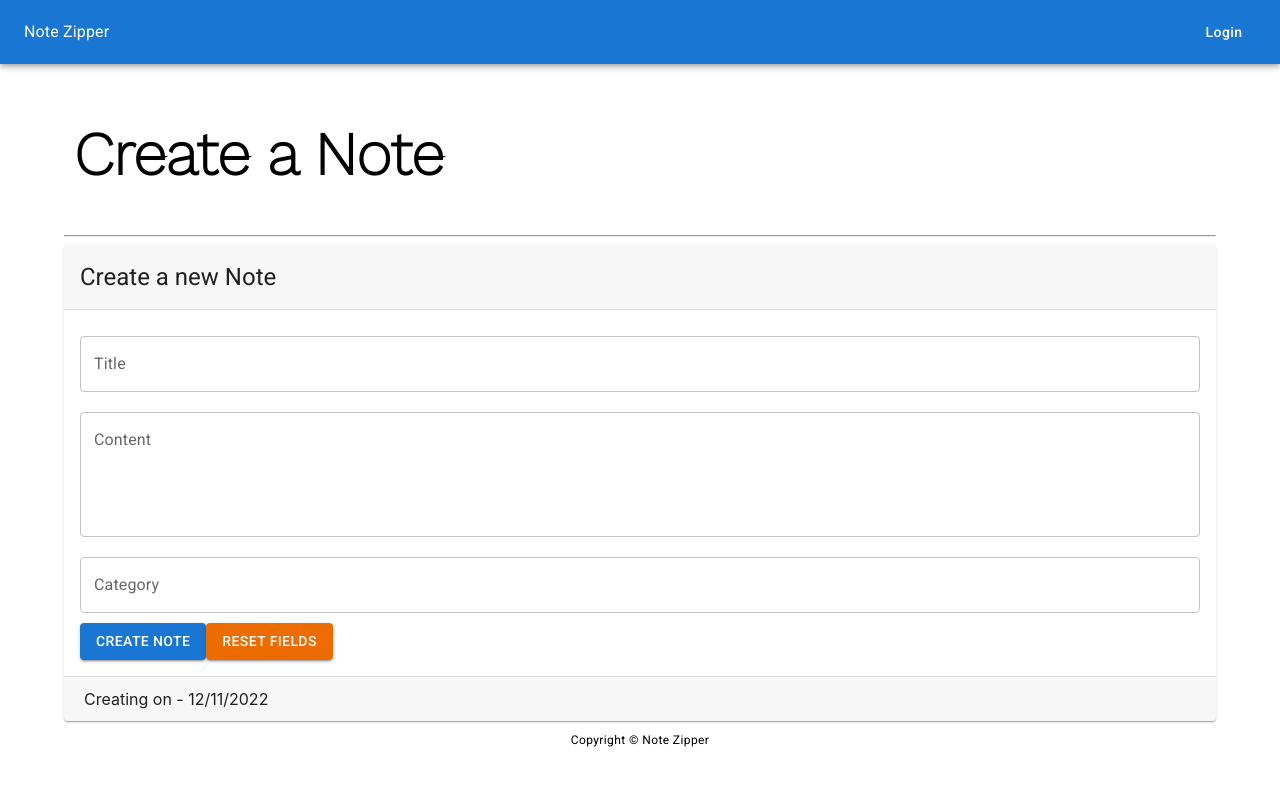
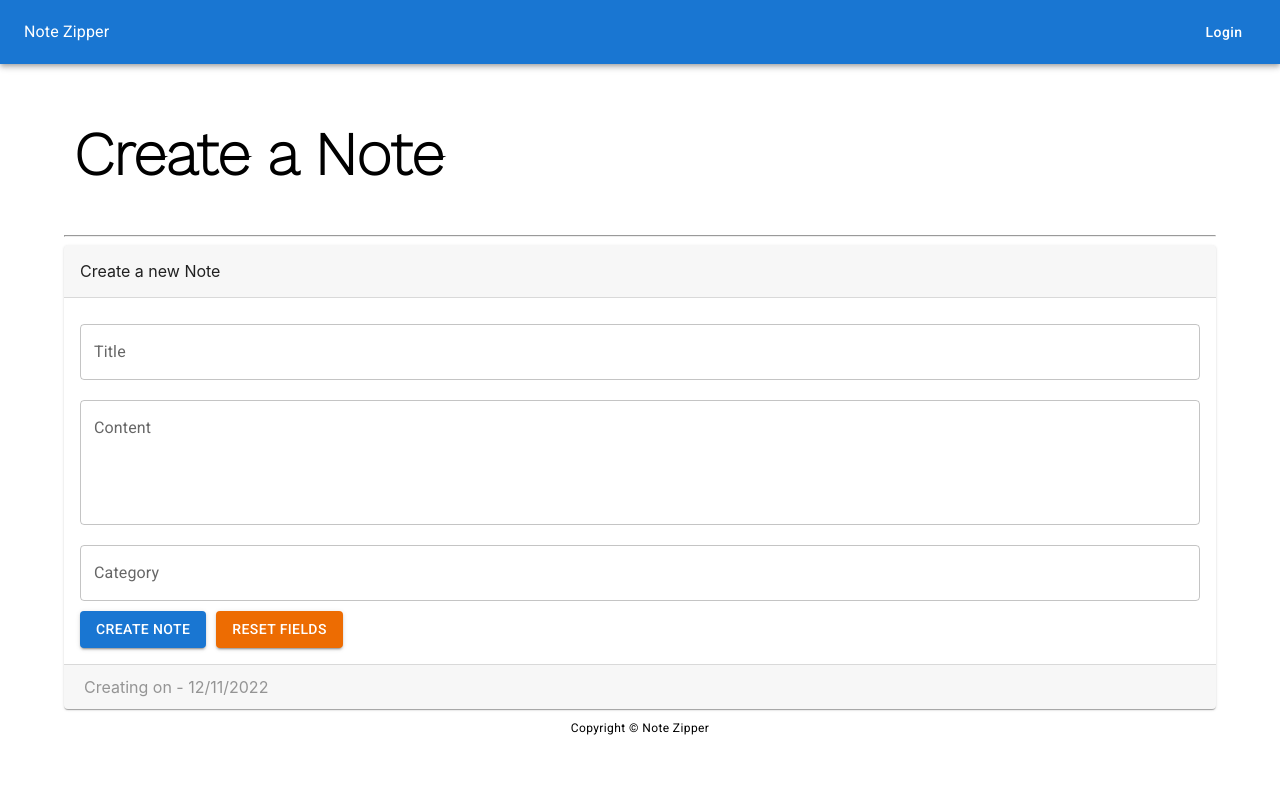
Before and after one commit to Ever-It-Lazy/Material-UI-rebuild, a React (Vite) app in the folder frontend/: page /createnote in a window 1280 px wide. Shown: the top 786 px of the page. Built offline with nearby package versions, Linux system fonts and the light colour scheme.

Commit message:
styled <Card> headers & footers

```diff
--- a/frontend/src/App.jsx
+++ b/frontend/src/App.jsx
@@ -14,7 +14,7 @@ import CreateNote from './screens/CreateNote/CreateNote';
 import SingleNote from './screens/SingleNote/SingleNote';
 import { useState } from 'react';
 import ProfileScreen from './screens/ProfileScreen/ProfileScreen';
-import { createTheme, ThemeProvider } from '@mui/material'
+import { createTheme, ThemeProvider } from '@mui/material';
 
 const theme = createTheme({
 	components: {
@@ -35,6 +35,14 @@ const theme = createTheme({
 					marginTop: '10px',
 					marginBottom: '10px'
 				}
+			}
+		},
+		MuiCardHeader: {
+			defaultProps: {
+				titleTypographyProps: {
+					variant: 'p'
+				},
+				margin: 0
 			}
 		}
 	}
--- a/frontend/src/components/MainScreen.css
+++ b/frontend/src/components/MainScreen.css
@@ -24,6 +24,7 @@
 }
 .MuiCard-root footer {
 	border-top: 1px solid rgba(0, 0, 0, 0.12);
+	color: rgba(0, 0, 0, 0.4)
 }
 
 @media only screen and (max-width: 600px) {
--- a/frontend/src/screens/CreateNote/CreateNote.jsx
+++ b/frontend/src/screens/CreateNote/CreateNote.jsx
@@ -42,7 +42,7 @@ const CreateNote = () => {
 	return (
 		<MainScreen title="Create a Note">
 			<Card>
-				<CardHeader title="Create a new Note"></CardHeader>
+				<CardHeader title="Create a new Note" />
 				<CardContent>
 					<Box component="form" onSubmit={submitHandler}>
 						{error && <ErrorMessage severity="error">{error}</ErrorMessage>}
@@ -70,7 +70,7 @@ const CreateNote = () => {
 
 						{content && (
 							<Card>
-								<CardHeader>Note Preview</CardHeader>
+								<CardHeader title="Note Preview" />
 								<CardContent>
 									<ReactMarkdown>{content}</ReactMarkdown>
 								</CardContent>
@@ -89,7 +89,7 @@ const CreateNote = () => {
 
 						{loading && <Loading size={50} />}
 
-						<Button type="submit">
+						<Button type="submit" sx={{ marginRight: "10px" }}>
 							Create Note
 						</Button>
 						<Button color="warning" onClick={resetHandler}>
```
